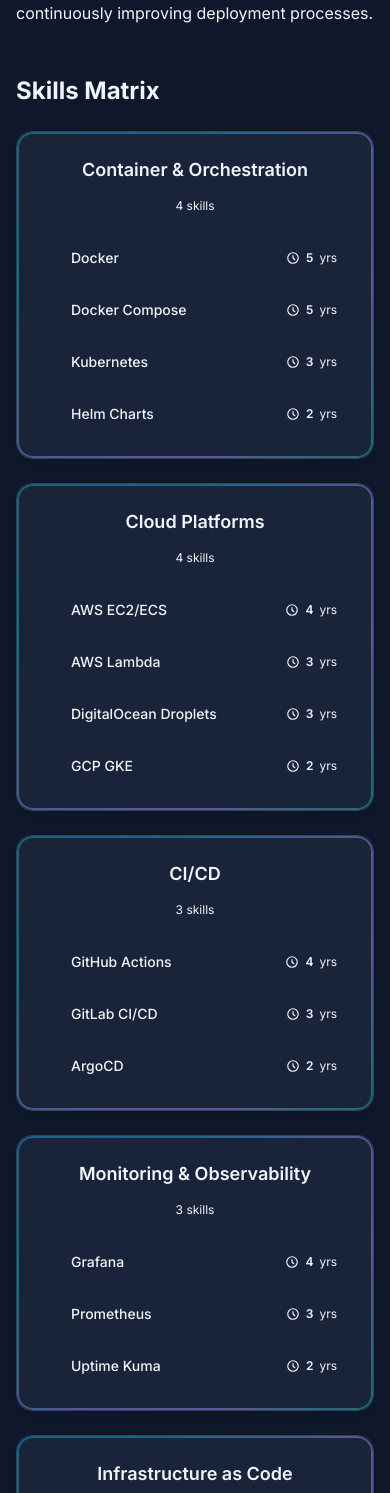
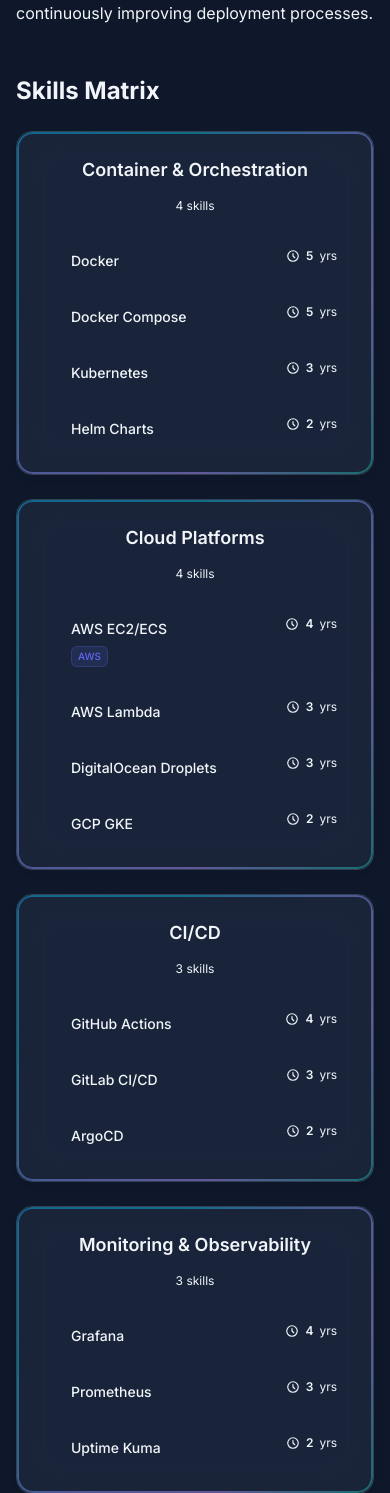
Before and after one commit to ihyamarsdev/portofolio, a Laravel app: page /about in a window 390 px wide. Shown: the part 988-2481 px from the top of the page. Run offline with Laravel 12, Linux system fonts and the light colour scheme; data comes from the database, SQL or seed files in the repository; tables that the repository leaves empty hold one stand-in row (values such as "Sample post"); style sheets or scripts are compiled from the project's sources; parts of the project's set-up code (start-up, migrations or seed data) failed here and were passed over; some libraries are stand-ins or nearby versions.

Commit message:
feat(about): display tech stack badges in skills matrix
- Add stack badges display for each skill
- Style badges with dynamic colors from stack model
- Improve layout flex properties for better responsiveness
- Load stacks relationship with eager loading

```diff
--- a/resources/views/pages/about.blade.php
+++ b/resources/views/pages/about.blade.php
@@ -81,7 +81,7 @@
                         <h2 class="text-2xl font-bold text-[--color-text-primary] mb-6">Skills Matrix</h2>
 
                         @php
-                            $skillsByCategory = \App\Models\Skill::with('category')
+                            $skillsByCategory = \App\Models\Skill::with(['category', 'stacks'])
                                 ->orderBy('years_experience', 'desc')
                                 ->orderBy('name')
                                 ->get()
@@ -101,12 +101,25 @@
                                         <div class="space-y-3">
                                             @foreach($skills as $skill)
                                                 <div class="group">
-                                                    <div class="flex items-center justify-between py-2.5 px-3 rounded-lg hover:bg-[--color-bg-secondary] transition-all duration-200">
-                                                        <div class="flex items-center gap-3 flex-1">
-                                                            <div class="w-1.5 h-1.5 rounded-full bg-[--color-accent-emerald] group-hover:scale-150 transition-transform"></div>
-                                                            <span class="text-sm text-[--color-text-primary] group-hover:text-[--color-accent-emerald] font-medium transition-colors">
-                                                                {{ $skill->name }}
-                                                            </span>
+                                                    <div class="flex items-start justify-between py-2.5 px-3 rounded-lg hover:bg-[--color-bg-secondary] transition-all duration-200 gap-3">
+                                                        <div class="flex items-center gap-3 flex-1 min-w-0">
+                                                            <div class="w-1.5 h-1.5 rounded-full bg-[--color-accent-emerald] group-hover:scale-150 transition-transform flex-shrink-0 mt-1.5"></div>
+                                                            <div class="flex-1 min-w-0">
+                                                                <span class="text-sm text-[--color-text-primary] group-hover:text-[--color-accent-emerald] font-medium transition-colors">
+                                                                    {{ $skill->name }}
+                                                                </span>
+                                                                {{-- Tech Stack Badges --}}
+                                                                @if($skill->stacks && $skill->stacks->isNotEmpty())
+                                                                    <div class="flex flex-wrap gap-1.5 mt-1.5">
+                                                                        @foreach($skill->stacks as $stack)
+                                                                            <span class="inline-flex items-center px-1.5 py-0.5 rounded-md text-[10px] font-medium border bg-opacity-10"
+                                                                                style="background-color: {{ $stack->color ?? '#6366f1' }}20; border-color: {{ $stack->color ?? '#6366f1' }}40; color: {{ $stack->color ?? '#6366f1' }};">
+                                                                                {{ $stack->name }}
+                                                                            </span>
+                                                                        @endforeach
+                                                                    </div>
+                                                                @endif
+                                                            </div>
                                                         </div>
                                                         @if($skill->years_experience > 0)
                                                             @php
@@ -114,7 +127,7 @@
                                                                 $isHalfYear = fmod($years, 1) > 0;
                                                                 $displayYears = $isHalfYear ? number_format($years, 1) : intval($years);
                                                             @endphp
-                                                            <div class="flex items-center gap-1.5">
+                                                            <div class="flex items-center gap-1.5 flex-shrink-0">
                                                                 <svg class="w-3.5 h-3.5 text-[--color-accent-cyan]" fill="none" stroke="currentColor" viewBox="0 0 24 24">
                                                                     <path stroke-linecap="round" stroke-linejoin="round" stroke-width="2" d="M12 8v4l3 3m6-3a9 9 0 11-18 0 9 9 0 0118 0z"></path>
                                                                 </svg>
```
